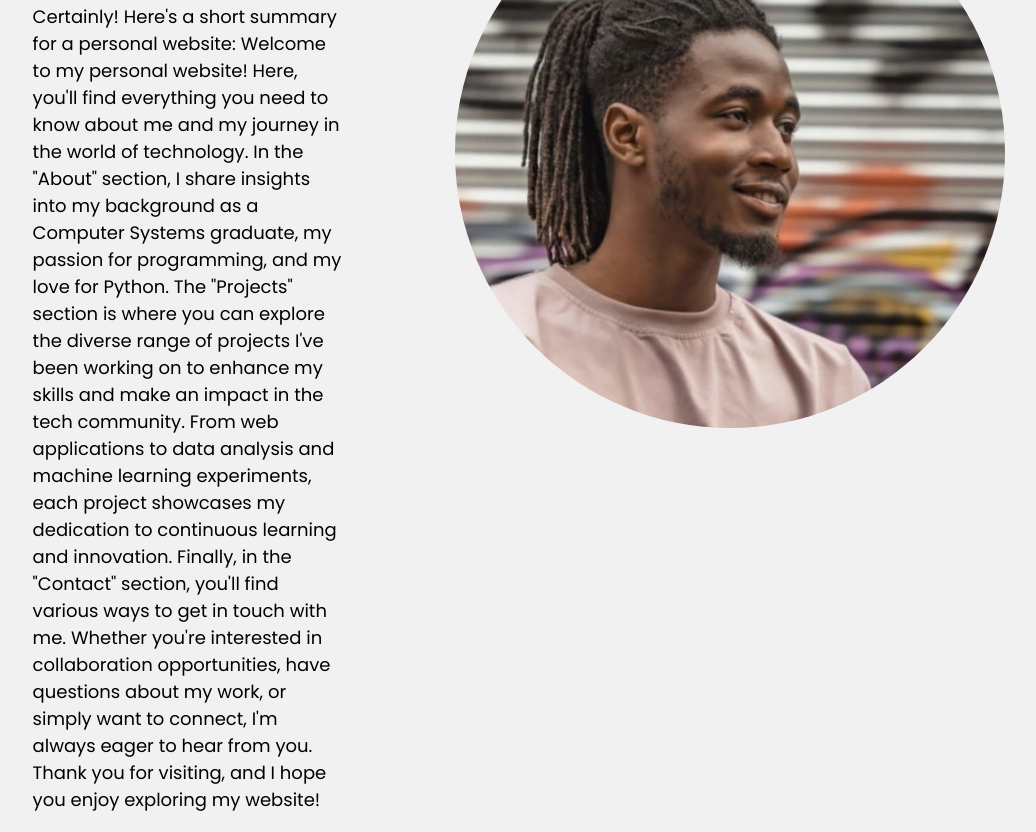
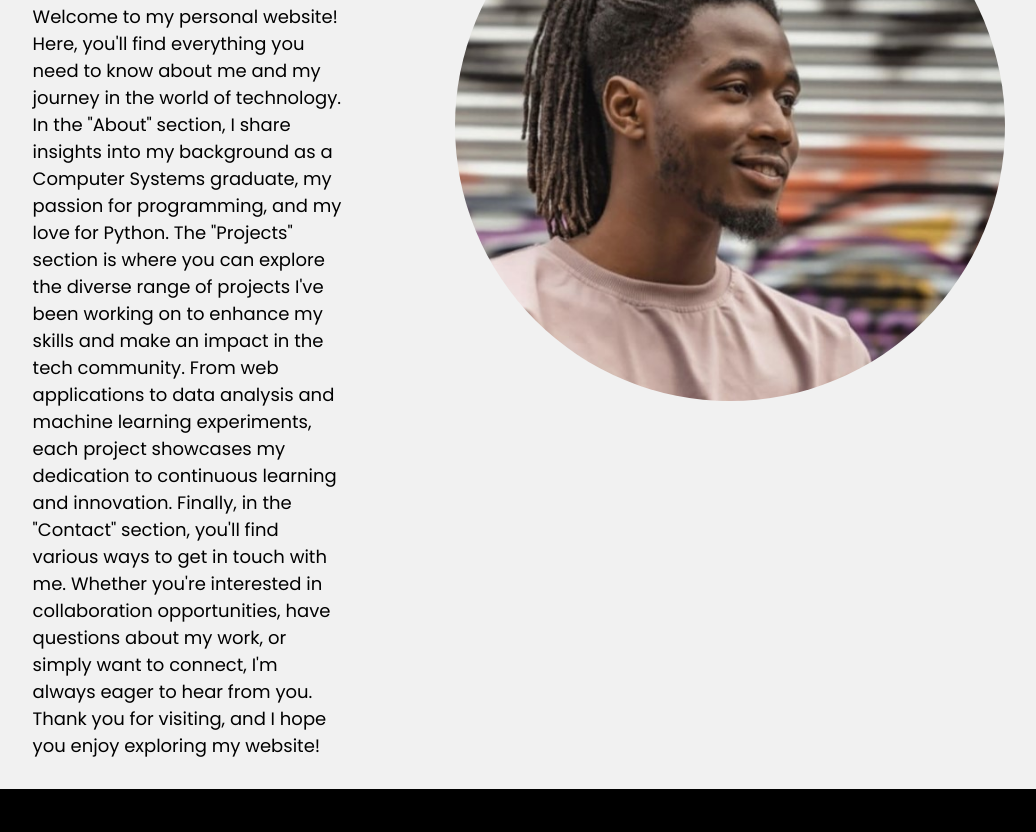
Before and after one commit to Pascal-Claye-30/HTML-CSS-Website, a plain HTML site: page index.html in a window 1280 px wide. Shown: the part 561-1393 px from the top of the page, without its empty margins (121-1157 px from the left). Drawn offline with Linux system fonts and the light colour scheme.

Commit message:
third commit

```diff
--- a/index.html
+++ b/index.html
@@ -27,9 +27,6 @@
         <h1>I'm <span>Pascal,<br></span>an aspiring Software Engineer</h1>
 
         <p>
-
-          Certainly! Here's a short summary for a personal website:
-
           Welcome to my personal website! Here, you'll find everything you need to know about me and my journey in the world of technology.
           In the "About" section, I share insights into my background as a Computer Systems graduate, my passion for programming, and my love for Python.
           The "Projects" section is where you can explore the diverse range of projects I've been working on to enhance my skills and make an impact
```
